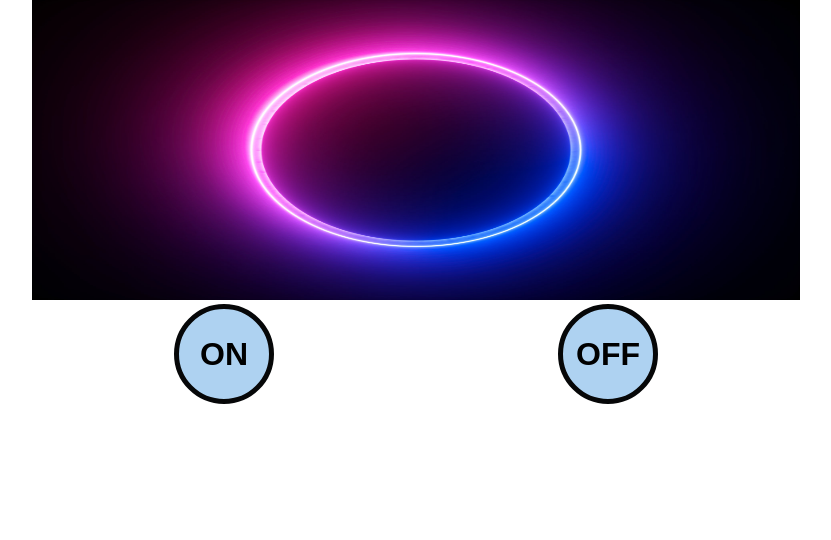
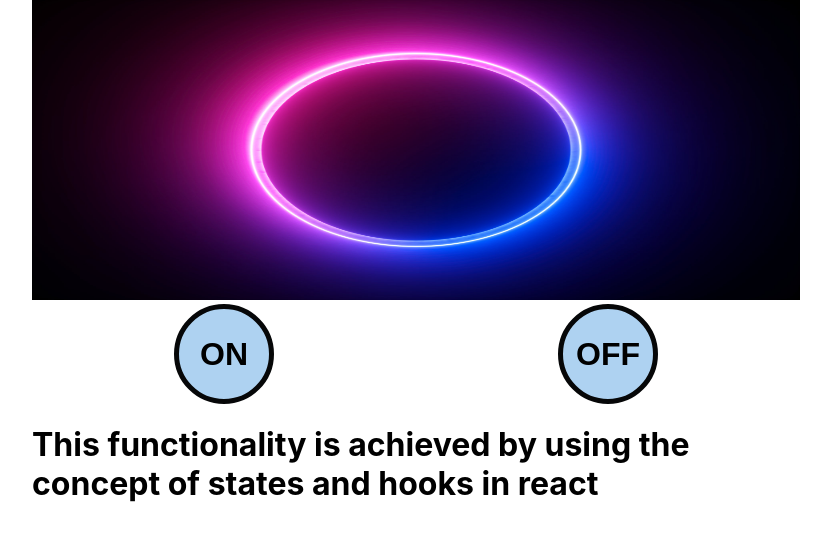
Before and after one commit to zaheerbabarkhan/React-State-Class-Assignment, a React (Create React App) app: page / in a window 1280 px wide. Shown: the top 540 px of the page, without its empty margins (224-1055 px from the left). Built offline with nearby package versions, Linux system fonts and the light colour scheme.

Commit message:
Update room.js

```diff
--- a/src/room.js
+++ b/src/room.js
@@ -17,6 +17,9 @@ function Room() {
             <button onClick={() => setLit(true)}>ON</button>
             <button onClick={() => setLit(false)}>OFF</button>
         </div>
+        <div>
+            <h1>This functionality is achieved by using the concept of states and hooks in react</h1>
+        </div>
     </div>
     );
 }
```
